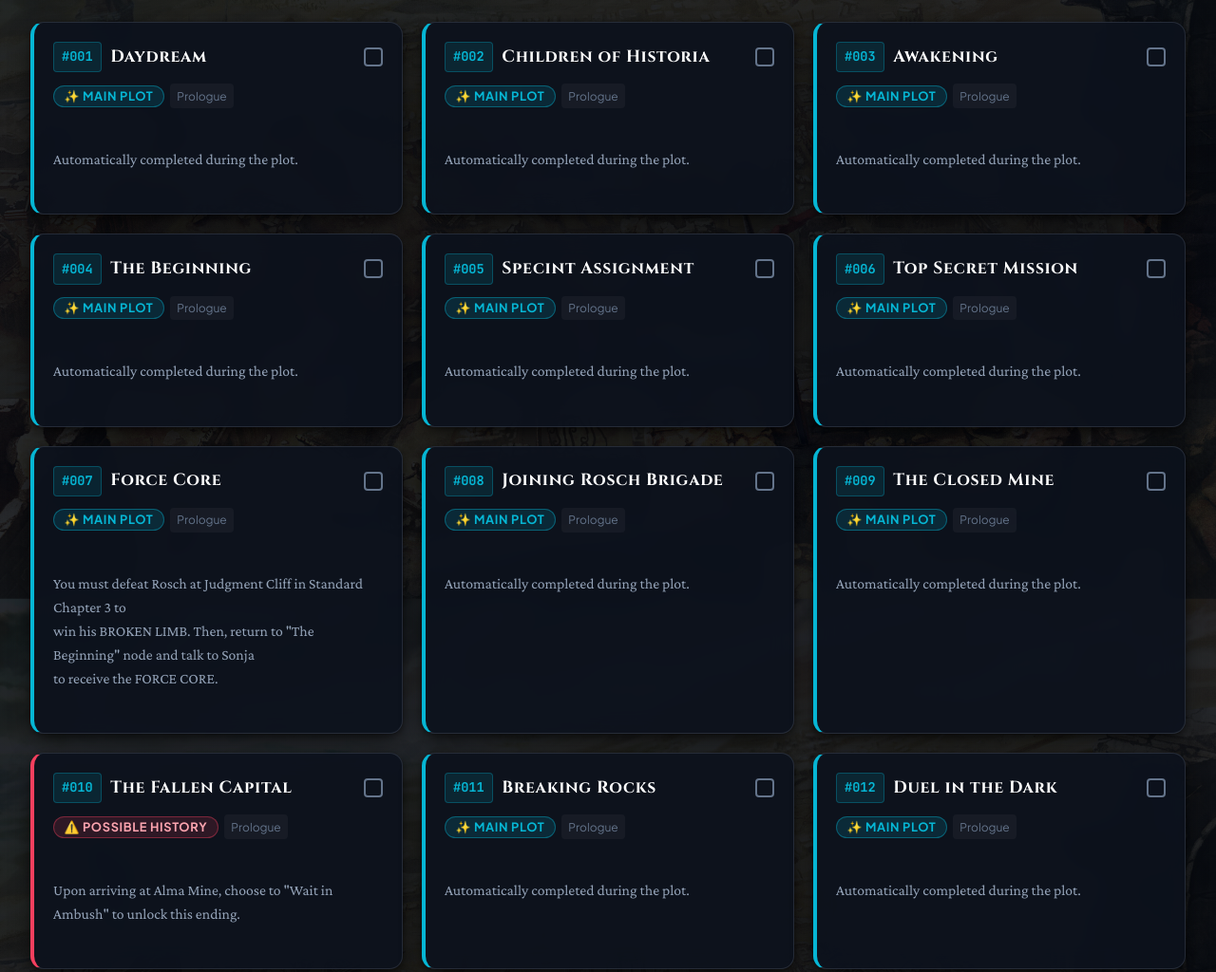
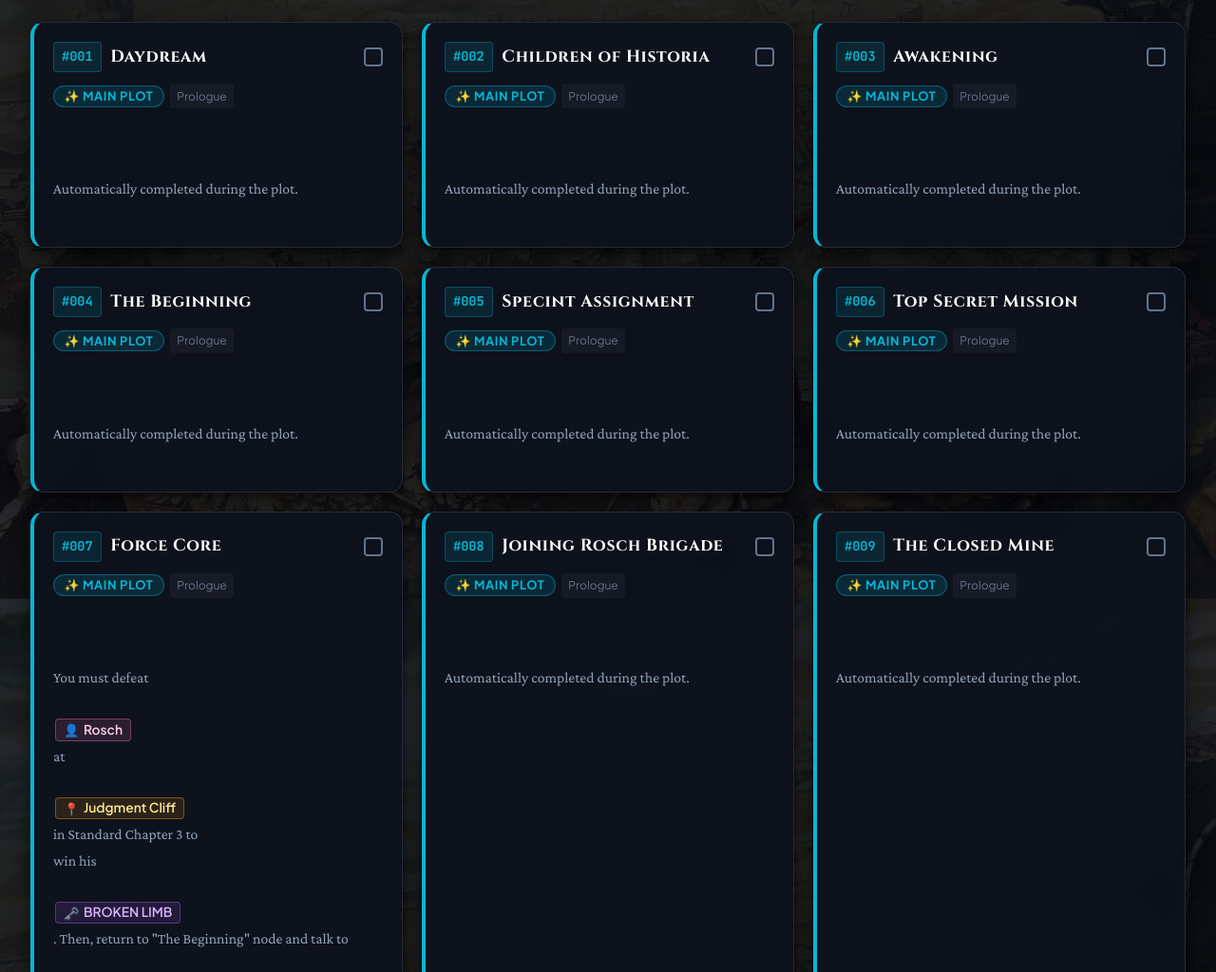
Before and after one commit to ronwindy/radiant-historia-guide, an Astro site: page /nodes in a window 1280 px wide. Shown: the part 1180-2204 px from the top of the page at 95% size. Built offline with nearby package versions, Linux system fonts and the light colour scheme; Astro itself is replaced by a stand-in of ours.

Commit message:
feat: implement node tracker page with filtering, progress tracking, and timeline mapping support

```diff
--- a/src/pages/nodes.astro
+++ b/src/pages/nodes.astro
@@ -1,6 +1,8 @@
 ---
 import BaseLayout from '../layouts/BaseLayout.astro';
 import Breadcrumbs from '../components/Breadcrumbs.astro';
+import Tag from '../components/Tag.astro';
+import { parseNodeRequirement } from '../utils/nodeTagParser';
 import nodesData from '../data/nodesData.json';
 import chapterMapsData from '../data/chapterMaps.json';
 
@@ -164,7 +166,26 @@
                 </div>
 
                 <div class="node-req-content">
-                  <p>{n.requirement}</p>
+                  <p>
+                    {parseNodeRequirement(n.requirement).map((token) => {
+                      if (token.type === 'tag') {
+                        return <Tag type={token.tagType}>{token.text}</Tag>;
+                      }
+                      if (token.type === 'node-link') {
+                        return (
+                          <a
+                            href={`#node-${token.nodeNum}`}
+                            class="map-node-pill"
+                            data-node={token.nodeNum}
+                            title={`Jump to Node #${token.nodeNum}`}
+                          >
+                            {token.text}
+                          </a>
+                        );
+                      }
+                      return token.text;
+                    })}
+                  </p>
                 </div>
               </article>
             ))}
@@ -624,7 +645,7 @@
   .node-req-content {
     font-size: 0.98rem;
     color: var(--text-secondary);
-    line-height: 1.6;
+    line-height: 1.75;
     margin-top: 0.25rem;
     white-space: pre-line;
   }
--- /dev/null
+++ b/src/utils/nodeTagParser.ts
@@ -0,0 +1,292 @@
+export type TagType =
+  | 'item'
+  | 'equip'
+  | 'weapon'
+  | 'armor'
+  | 'acc'
+  | 'key'
+  | 'place'
+  | 'location'
+  | 'gold'
+  | 'skill'
+  | 'ability'
+  | 'char'
+  | 'npc'
+  | 'enemy'
+  | 'boss';
+
+export interface TextToken {
+  type: 'text';
+  text: string;
+}
+
+export interface TagToken {
+  type: 'tag';
+  tagType: TagType;
+  text: string;
+}
+
+export interface NodeLinkToken {
+  type: 'node-link';
+  nodeNum: string;
+  text: string;
+}
+
+export type RequirementToken = TextToken | TagToken | NodeLinkToken;
+
+interface EntityRule {
+  pattern: RegExp;
+  tagType?: TagType;
+  isNodeLink?: boolean;
+}
+
+const RULES: EntityRule[] = [
+  // Node cross-references e.g. "(see 036)" or "see 036"
+  { pattern: /\bsee\s+(\d{3})\b/i, isNodeLink: true },
+
+  // Gold amounts
+  { pattern: /\b\d+\s*G\b/, tagType: 'gold' },
+
+  // Key Items / Scrolls / Books / Pacts
+  { pattern: /\b(?:BROKEN LIMB|Broken Limb)\b/, tagType: 'key' },
+  { pattern: /\b(?:FORCE CORE|Force Core)\b/, tagType: 'key' },
+  { pattern: /\b(?:HASTE CORE|Haste Core)\b/, tagType: 'key' },
+  { pattern: /\b(?:BLAST CORE|Blast Core)\b/, tagType: 'key' },
+  { pattern: /\b(?:IMPALE CORE|Impale Core)\b/, tagType: 'key' },
+  { pattern: /\b(?:CORE PARTS|Core Parts)\b/, tagType: 'key' },
+  { pattern: /\b(?:SAVORY BOAR MEAT|Savory Boar Meat)\b/, tagType: 'key' },
+  { pattern: /\b(?:SAVORY VEGGIES|Savory Veggies)\b/, tagType: 'key' },
+  { pattern: /\b(?:RIGHT-CUT SCROLL|Right-Cut Scroll)\b/, tagType: 'key' },
+  { pattern: /\b(?:LEFT-CUT SCROLL|Left-Cut Scroll)\b/, tagType: 'key' },
+  { pattern: /\b(?:SLEEP GAS SCROLL|Sleep Gas Scroll)\b/, tagType: 'key' },
+  { pattern: /\b(?:ROLL-CUT SCROLL|Roll-Cut Scroll)\b/, tagType: 'key' },
+  { pattern: /\b(?:PIERCING SCROLL|Piercing Scroll)\b/, tagType: 'key' },
+  { pattern: /\b(?:SLUMBERING SCROLL|Slumbering Scroll)\b/, tagType: 'key' },
+  { pattern: /\b(?:POISONER'S SCROLL|Poisoner's Scroll)\b/, tagType: 'key' },
+  { pattern: /\b(?:DARKSHIELD SCROLL|Darkshield Scroll)\b/, tagType: 'key' },
+  { pattern: /\b(?:WIND GOD BOOK|Wind God Book)\b/, tagType: 'key' },
+  { pattern: /\b(?:STRONGMAN BOOK|Strongman Book)\b/, tagType: 'key' },
+  { pattern: /\b(?:OMNIPEDIA BOOK|Omnipedia Book)\b/, tagType: 'key' },
+  { pattern: /\b(?:TRISTRIKE BOOK|Tristrike Book)\b/, tagType: 'key' },
+  { pattern: /\b(?:FIRELIGHT PACT|Firelight Pact)\b/, tagType: 'key' },
+  { pattern: /\b(?:FIRESTAR PACT|Firestar Pact)\b/, tagType: 'key' },
+  { pattern: /\b(?:METEORITE PACT|Meteorite Pact)\b/, tagType: 'key' },
+  { pattern: /\b(?:THUNDERSTAR PACT|Thunderstar Pact)\b/, tagType: 'key' },
+  { pattern: /\b(?:ICESTAR PACT|Icestar Pact)\b/, tagType: 'key' },
+  { pattern: /\b(?:PROTECTION PACT|Protection Pact)\b/, tagType: 'key' },
+  { pattern: /\b(?:SUNLIGHT PACT|Sunlight Pact)\b/, tagType: 'key' },
+  { pattern: /\b(?:DIVINE PACT|Divine Pact)\b/, tagType: 'key' },
+  { pattern: /\b(?:FIRE PACT|Fire Pact)\b/, tagType: 'key' },
+  { pattern: /\b(?:DEATH PACT|Death Pact)\b/, tagType: 'key' },
+  { pattern: /\b(?:SHADE PACT|Shade Pact)\b/, tagType: 'key' },
+  { pattern: /\b(?:SOUL PACT|Soul Pact)\b/, tagType: 'key' },
+  { pattern: /\b(?:BEAST GOD'S NAIL|Beast God's Nail)\b/, tagType: 'key' },
+  { pattern: /\b(?:BEAST MARK|Beast Mark)\b/, tagType: 'key' },
+  { pattern: /\b(?:BLACK PAGE|Black Page)\b/, tagType: 'key' },
+  { pattern: /\b(?:SAND SWORD|Sand Sword)\b/, tagType: 'key' },
+  { pattern: /\b(?:CELESTIAN FLOWER BUD|Celestian Flower Bud|Flower Bud)\b/, tagType: 'key' },
+  { pattern: /\b(?:BLOODIED ARMLET|Bloodied Armlet)\b/, tagType: 'key' },
+
+  // Weapons
+  { pattern: /\b(?:ALISTEL EDGE|Alistel Edge)\b/, tagType: 'weapon' },
+  { pattern: /\b(?:TRUE HISTORICA|True Historica)\b/, tagType: 'weapon' },
+  { pattern: /\b(?:HISTORICA|Historica)\b/, tagType: 'weapon' },
+  { pattern: /\b(?:PROMISED KNIFE|Promised Knife)\b/, tagType: 'weapon' },
+  { pattern: /\b(?:PANDUR|Pandur)\b/, tagType: 'weapon' },
+  { pattern: /\b(?:SUNA-WATARI|Suna-Watari)\b/, tagType: 'weapon' },
+  { pattern: /\b(?:FREIKUGEL MERCY|Freikugel Mercy)\b/, tagType: 'weapon' },
+  { pattern: /\b(?:FREIKUGEL ZAMIEL|Freikugel Zamiel)\b/, tagType: 'weapon' },
+  { pattern: /\b(?:GLAUX DAGGER|Glaux Dagger)\b/, tagType: 'weapon' },
+  { pattern: /\b(?:BEAST CLAW|Beast Claw)\b/, tagType: 'weapon' },
+  { pattern: /\b(?:PIETI EDGE|Pieti Edge)\b/, tagType: 'weapon' },
+  { pattern: /\b(?:GAIA BLADE|Gaia Blade)\b/, tagType: 'weapon' },
+  { pattern: /\b(?:DEATH PIKE|Death Pike)\b/, tagType: 'weapon' },
+  { pattern: /\b(?:MYTHRIL EDGE|Mythril Edge)\b/, tagType: 'weapon' },
+  { pattern: /\b(?:DER LOWE|Der Lowe)\b/, tagType: 'weapon' },
+  { pattern: /\b(?:OLD MAGIC BLADE|Old Magic Blade)\b/, tagType: 'weapon' },
+  { pattern: /\b(?:CUSTOM SWORD|Custom Sword)\b/, tagType: 'weapon' },
+  { pattern: /\b(?:BRONZE SWORD|Bronze Sword)\b/, tagType: 'weapon' },
+  { pattern: /\b(?:LA TORMENTA|La Tormenta)\b/, tagType: 'weapon' },
+
+  // Armor
+  { pattern: /\b(?:BEAST SKINS|Beast Skins)\b/, tagType: 'armor' },
+  { pattern: /\b(?:BRIGANDINE|Brigandine)\b/, tagType: 'armor' },
+  { pattern: /\b(?:DIAMOND MAIL|Diamond Mail)\b/, tagType: 'armor' },
+  { pattern: /\b(?:GOSPEL ARMOR|Gospel Armor)\b/, tagType: 'armor' },
+  { pattern: /\b(?:GIANT CAPE|Giant Cape)\b/, tagType: 'armor' },
+  { pattern: /\b(?:MIGHTY PROTECTOR|Mighty Protector)\b/, tagType: 'armor' },
+  { pattern: /\b(?:MOIRAE MANTEAU|Moirae Manteau)\b/, tagType: 'armor' },
+  { pattern: /\b(?:MYTHRIL MAIL|Mythril Mail)\b/, tagType: 'armor' },
+  { pattern: /\b(?:MANA CAPE|Mana Cape)\b/, tagType: 'armor' },
+  { pattern: /\b(?:NIRVANA PLATE|Nirvana Plate)\b/, tagType: 'armor' },
+  { pattern: /\b(?:SKULL DRESS|Skull Dress)\b/, tagType: 'armor' },
+
+  // Accessories
+  { pattern: /\b(?:RABBIT'S FOOT|Rabbit's Foot)\b/, tagType: 'acc' },
+  { pattern: /\b(?:THAUMATECH ORB|Thaumatech Orb)\b/, tagType: 'acc' },
+  { pattern: /\b(?:THAUMA CHARM|Thauma Charms|Thauma Charm x3)\b/, tagType: 'acc' },
+  { pattern: /\b(?:QUEEN STUD|Queen Stud x3)\b/, tagType: 'acc' },
+  { pattern: /\b(?:BEAST CHARM|Beast Charms|Beast Charm x3)\b/, tagType: 'acc' },
+  { pattern: /\b(?:KING STUD|King Stud)\b/, tagType: 'acc' },
+  { pattern: /\b(?:WING ARMLET|Wing Armlet)\b/, tagType: 'acc' },
+  { pattern: /\b(?:VENUS RING|Venus Ring)\b/, tagType: 'acc' },
+  { pattern: /\b(?:SEED RING|Seed Ring)\b/, tagType: 'acc' },
+
+  // Items
+  { pattern: /\b(?:ANTI-SLEEPS|Anti-Sleeps|Anti-Sleep)\b/, tagType: 'item' },
+  { pattern: /\b(?:ANTI-POISONS|Anti-Poisons|Anti-Poison)\b/, tagType: 'item' },
+  { pattern: /\b(?:ANTI-PARALYTICS|Anti-Paralytics)\b/, tagType: 'item' },
+  { pattern: /\b(?:MEDIBRANCH|Medibranch)\b/, tagType: 'item' },
+  { pattern: /\b(?:SUPERIOR TEA|Superior Teas|Superior Tea)\b/, tagType: 'item' },
+  { pattern: /\b(?:HERBAL TEA|Herbal Teas|Herbal Tea)\b/, tagType: 'item' },
+  { pattern: /\b(?:HOLY WATER|Holy Waters|Holy Water)\b/, tagType: 'item' },
+  { pattern: /\b(?:SOOTHING BALM|Soothing Balms|Soothing Balm)\b/, tagType: 'item' },
+  { pattern: /\b(?:FIRST AID KIT|First Aid Kits|First Aid Kit)\b/, tagType: 'item' },
+  { pattern: /\b(?:CELESTIAL DEW|Celestial Dew)\b/, tagType: 'item' },
+  { pattern: /\b(?:TOURNIQUET|Tourniquets|Tourniquet)\b/, tagType: 'item' },
+  { pattern: /\b(?:DIVINE WATER|Divine Water)\b/, tagType: 'item' },
+  { pattern: /\b(?:PANACEA PLUS|Panacea Plus)\b/, tagType: 'item' },
+  { pattern: /\b(?:SHIELD SEED PLUS|Shield Seed Plus)\b/, tagType: 'item' },
+  { pattern: /\b(?:MAGIC HERB|Magic Herbs|Magic Herb)\b/, tagType: 'item' },
+  { pattern: /\b(?:MANA CRYSTAL|Mana Crystals|Mana Crystal)\b/, tagType: 'item' },
+  { pattern: /\b(?:SLEEP WING|Sleep Wings|Sleep Wing)\b/, tagType: 'item' },
+  { pattern: /\b(?:POISON WING|Poison Wings|Poison Wing)\b/, tagType: 'item' },
+  { pattern: /\b(?:ROYAL JELLY|Royal Jellies)\b/, tagType: 'item' },
+  { pattern: /\b(?:HEALING FRUIT|Healing Fruit)\b/, tagType: 'item' },
+  { pattern: /\b(?:HEALING HERB|Healing Herb)\b/, tagType: 'item' },
+
+  // Locations
+  { pattern: /\b(?:Royal City Granorg|Granorg Palace|Granorg)\b/, tagType: 'place' },
+  { pattern: /\b(?:Alistel)\b/, tagType: 'place' },
+  { pattern: /\b(?:Celestia)\b/, tagType: 'place' },
+  { pattern: /\b(?:Cygnus HQ|Cygnus)\b/, tagType: 'place' },
+  { pattern: /\b(?:Forgia)\b/, tagType: 'place' },
+  { pattern: /\b(?:Skalla)\b/, tagType: 'place' },
+  { pattern: /\b(?:Cornet Village|Cornet)\b/, tagType: 'place' },
+  { pattern: /\b(?:Lazvil Hills)\b/, tagType: 'place' },
+  { pattern: /\b(?:Alma Mine)\b/, tagType: 'place' },
+  { pattern: /\b(?:Sand Fortress North|Sand Fortress South|Sand Fortress)\b/, tagType: 'place' },
+  { pattern: /\b(?:Judgement Cliff|Judgment Cliff)\b/, tagType: 'place' },
+  { pattern: /\b(?:Gran Plain East|Gran Plain)\b/, tagType: 'place' },
+  { pattern: /\b(?:Imperial Ruins)\b/, tagType: 'place' },
+  { pattern: /\b(?:Abyssia Forest|Abyss)\b/, tagType: 'place' },
+  { pattern: /\b(?:Itolia Wasteland)\b/, tagType: 'place' },
+  { pattern: /\b(?:Holff Ruins)\b/, tagType: 'place' },
+  { pattern: /\b(?:Underground Lab|Underground Library|Underground Passage|Underground Waterway)\b/, tagType: 'place' },
+  { pattern: /\b(?:Castle Sewers)\b/, tagType: 'place' },
+  { pattern: /\b(?:First Ward|Second Ward|Commercial District|Downtown|Back Alley)\b/, tagType: 'place' },
+  { pattern: /\b(?:Woodland Path East|Woodland Path|Highway East|Highway West|Highway)\b/, tagType: 'place' },
+  { pattern: /\b(?:Royal Hall|Central Plaza|Palace-Front Plaza|Starlit Spring|Old Spring East)\b/, tagType: 'place' },
+  { pattern: /\b(?:Equipment Shop|Weapon Shop|Item Shop|Tavern|Infirmary|Laboratory)\b/, tagType: 'place' },
+
+  // Characters / Allies / Key NPCs
+  { pattern: /\b(?:Stocke)\b/, tagType: 'char' },
+  { pattern: /\b(?:Raynie)\b/, tagType: 'char' },
+  { pattern: /\b(?:Marco)\b/, tagType: 'char' },
+  { pattern: /\b(?:Rosch)\b/, tagType: 'char' },
+  { pattern: /\b(?:Aht)\b/, tagType: 'char' },
+  { pattern: /\b(?:Gafka)\b/, tagType: 'char' },
+  { pattern: /\b(?:Eruca)\b/, tagType: 'char' },
+  { pattern: /\b(?:Heiss)\b/, tagType: 'char' },
+  { pattern: /\b(?:Sonja)\b/, tagType: 'char' },
+  { pattern: /\b(?:Fennel)\b/, tagType: 'char' },
+  { pattern: /\b(?:Elm)\b/, tagType: 'char' },
+  { pattern: /\b(?:Bergas)\b/, tagType: 'char' },
+  { pattern: /\b(?:Viola)\b/, tagType: 'char' },
+  { pattern: /\b(?:Dias)\b/, tagType: 'char' },
+  { pattern: /\b(?:Selvan)\b/, tagType: 'char' },
+  { pattern: /\b(?:Garland)\b/, tagType: 'char' },
+  { pattern: /\b(?:Kiel)\b/, tagType: 'char' },
+  { pattern: /\b(?:Barranca)\b/, tagType: 'char' },
+  { pattern: /\b(?:Vanoss)\b/, tagType: 'char' },
+  { pattern: /\b(?:Liese)\b/, tagType: 'char' },
+  { pattern: /\b(?:Raul)\b/, tagType: 'char' },
+  { pattern: /\b(?:Bram)\b/, tagType: 'char' },
+  { pattern: /\b(?:Hertz)\b/, tagType: 'char' },
+  { pattern: /\b(?:Sword)\b/, tagType: 'char' },
+  { pattern: /\b(?:Wand)\b/, tagType: 'char' },
+  { pattern: /\b(?:Pentacle)\b/, tagType: 'char' },
+  { pattern: /\b(?:Chalice)\b/, tagType: 'char' },
+  { pattern: /\b(?:Anna)\b/, tagType: 'char' },
+  { pattern: /\b(?:Hilster)\b/, tagType: 'char' },
+  { pattern: /\b(?:Cedric)\b/, tagType: 'char' },
+  { pattern: /\b(?:Meese)\b/, tagType: 'char' },
+  { pattern: /\b(?:Mimel)\b/, tagType: 'char' },
+  { pattern: /\b(?:Ricky)\b/, tagType: 'char' },
+  { pattern: /\b(?:Tarquin)\b/, tagType: 'char' },
+  { pattern: /\b(?:Teo)\b/, tagType: 'char' },
+  { pattern: /\b(?:Lippti)\b/, tagType: 'char' },
+  { pattern: /\b(?:Protea)\b/, tagType: 'char' },
+  { pattern: /\b(?:Vainqueur)\b/, tagType: 'char' },
+  { pattern: /\b(?:Gadeff)\b/, tagType: 'char' },
+  { pattern: /\b(?:Berman)\b/, tagType: 'char' },
+  { pattern: /\b(?:Claire)\b/, tagType: 'char' },
+  { pattern: /\b(?:Will)\b/, tagType: 'char' },
+  { pattern: /\b(?:Hugo)\b/, tagType: 'char' },
+  { pattern: /\b(?:Palomides)\b/, tagType: 'char' },
+  { pattern: /\b(?:Paelzan)\b/, tagType: 'char' },
+  { pattern: /\b(?:Pierre)\b/, tagType: 'char' },
+
+  // Skills / Abilities
+  { pattern: /\b(?:Push Assault|Left Assault|Right Assault|Air Assault|Giant Push|Grapple)\b/, tagType: 'skill' },
+  { pattern: /\b(?:Volt Star Trap|Fire Star Trap|Ice Trap|Ice Traps|Star Trap|Star Traps|Cross Star|Will o' Wisp|Wind God Strike|Musou)\b/, tagType: 'skill' },
+  { pattern: /\b(?:Bomber skill|Bomber Skill|Mana Sight|sword-dancing|Strike ability|Strike)\b/, tagType: 'skill' }
+];
+
+export function parseNodeRequirement(requirement: string): RequirementToken[] {
+  if (!requirement) return [];
+
+  // Match items iteratively
+  let tokens: RequirementToken[] = [{ type: 'text', text: requirement }];
+
+  for (const rule of RULES) {
+    const nextTokens: RequirementToken[] = [];
+
+    for (const token of tokens) {
+      if (token.type !== 'text') {
+        nextTokens.push(token);
+        continue;
+      }
+
+      const text = token.text;
+      let lastIndex = 0;
+      const globalRegex = new RegExp(rule.pattern.source, rule.pattern.flags.includes('g') ? rule.pattern.flags : rule.pattern.flags + 'g');
+      let match: RegExpExecArray | null;
+
+      while ((match = globalRegex.exec(text)) !== null) {
+        const matchStart = match.index;
+        const matchEnd = globalRegex.lastIndex;
+
+        if (matchStart > lastIndex) {
+          nextTokens.push({ type: 'text', text: text.slice(lastIndex, matchStart) });
+        }
+
+        if (rule.isNodeLink && match[1]) {
+          nextTokens.push({
+            type: 'node-link',
+            nodeNum: match[1],
+            text: match[0]
+          });
+        } else if (rule.tagType) {
+          nextTokens.push({
+            type: 'tag',
+            tagType: rule.tagType,
+            text: match[0]
+          });
+        } else {
+          nextTokens.push({ type: 'text', text: match[0] });
+        }
+
+        lastIndex = matchEnd;
+      }
+
+      if (lastIndex < text.length) {
+        nextTokens.push({ type: 'text', text: text.slice(lastIndex) });
+      }
+    }
+
+    tokens = nextTokens;
+  }
+
+  return tokens;
+}
```
